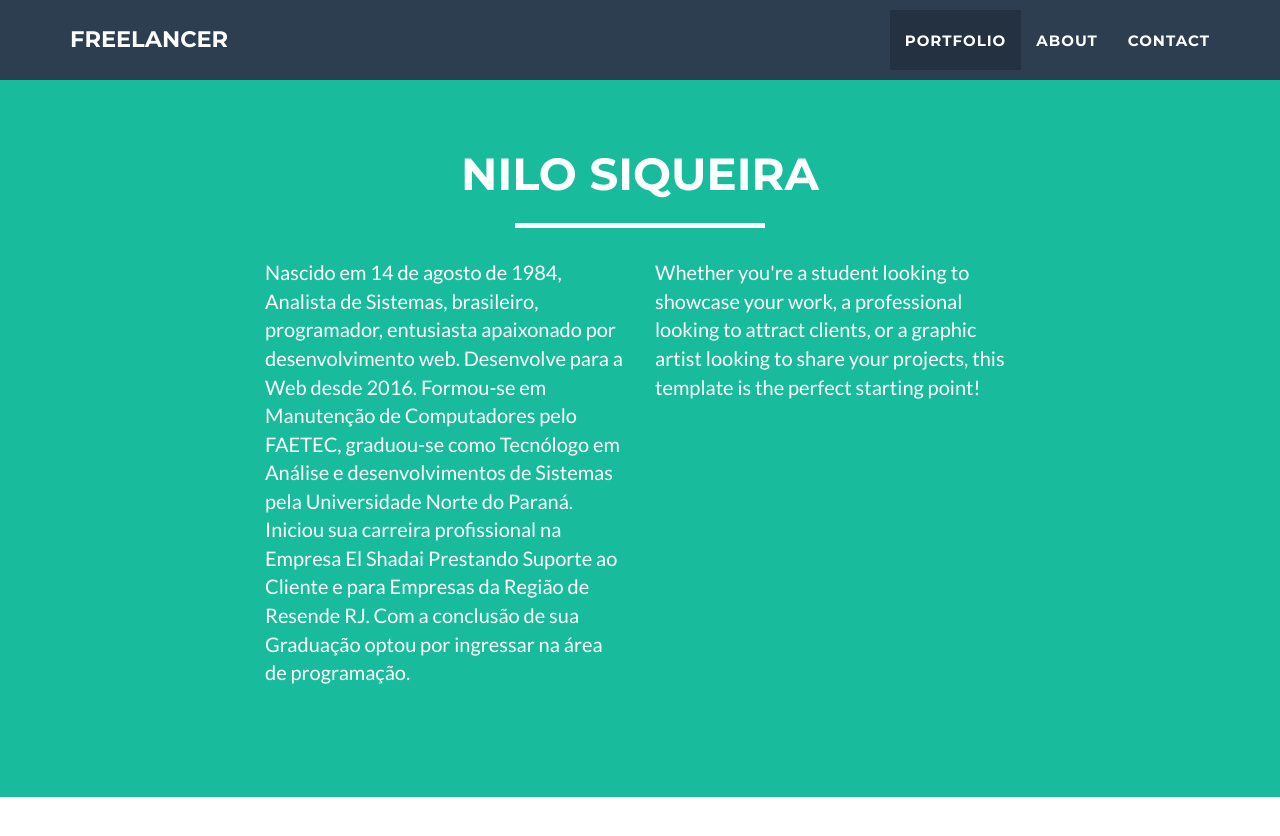
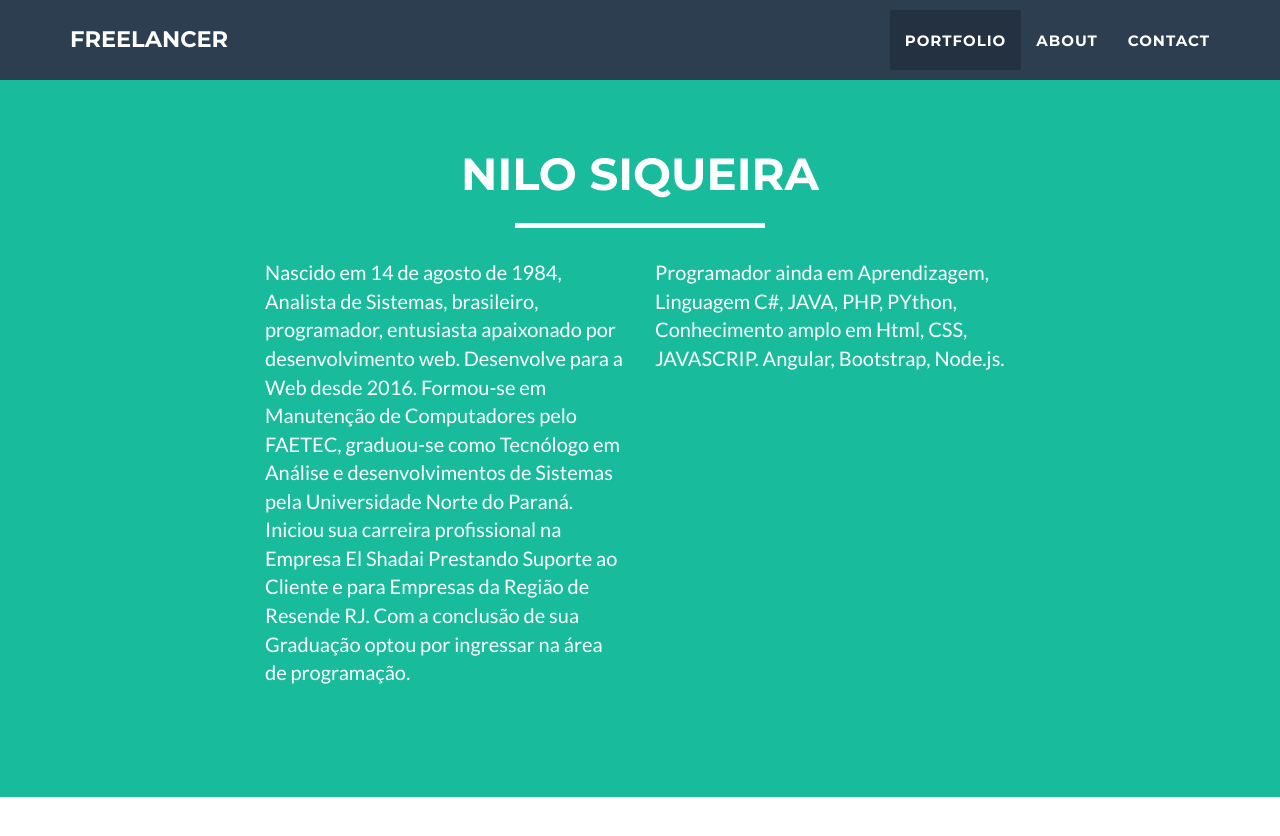
Before and after one commit to nilosiqueira/nilosiqueira.github.io, a Jekyll site: the page built from index.md, in a window 1280 px wide and 900 px high, scrolled down 1616 px. Shown: the top 836 px of the window. Built offline with Jekyll 4.4.1, drawn with Linux system fonts in a browser that asks for light colours.

Commit message:
Update about.html

```diff
--- a/_includes/about.html
+++ b/_includes/about.html
@@ -14,10 +14,11 @@
                      graduou-se como Tecnólogo em Análise e desenvolvimentos de Sistemas pela Universidade Norte do Paraná.
                      Iniciou sua carreira profissional na Empresa El Shadai Prestando Suporte ao Cliente e para Empresas da Região
                      de Resende RJ.
-                     Com a conclusão de sua Graduação optou por ingressar na área de programação.
+                     Com a conclusão de sua Graduação optou por ingressar na área de programação.</p>
                 </div>
                 <div class="col-lg-4">
-                    <p>Whether you're a student looking to showcase your work, a professional looking to attract clients, or a graphic artist looking to share your projects, this template is the perfect starting point! </p>
+                    <p>Programador ainda em Aprendizagem, Linguagem C#, JAVA, PHP, PYthon, Conhecimento amplo em Html, CSS, JAVASCRIP.
+                       Angular, Bootstrap, Node.js.</p>
              </div>
             </div>
         </div>
```
